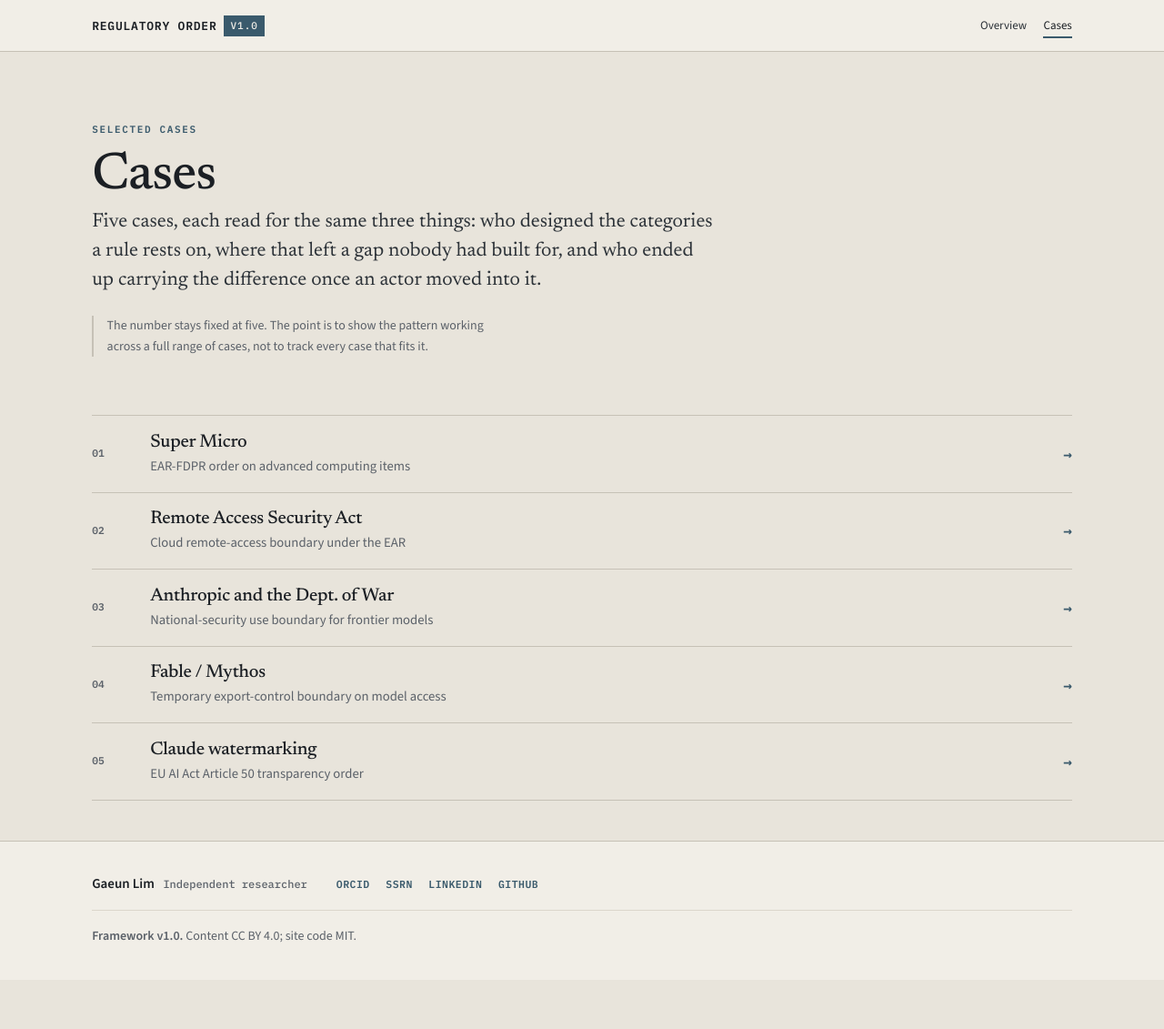
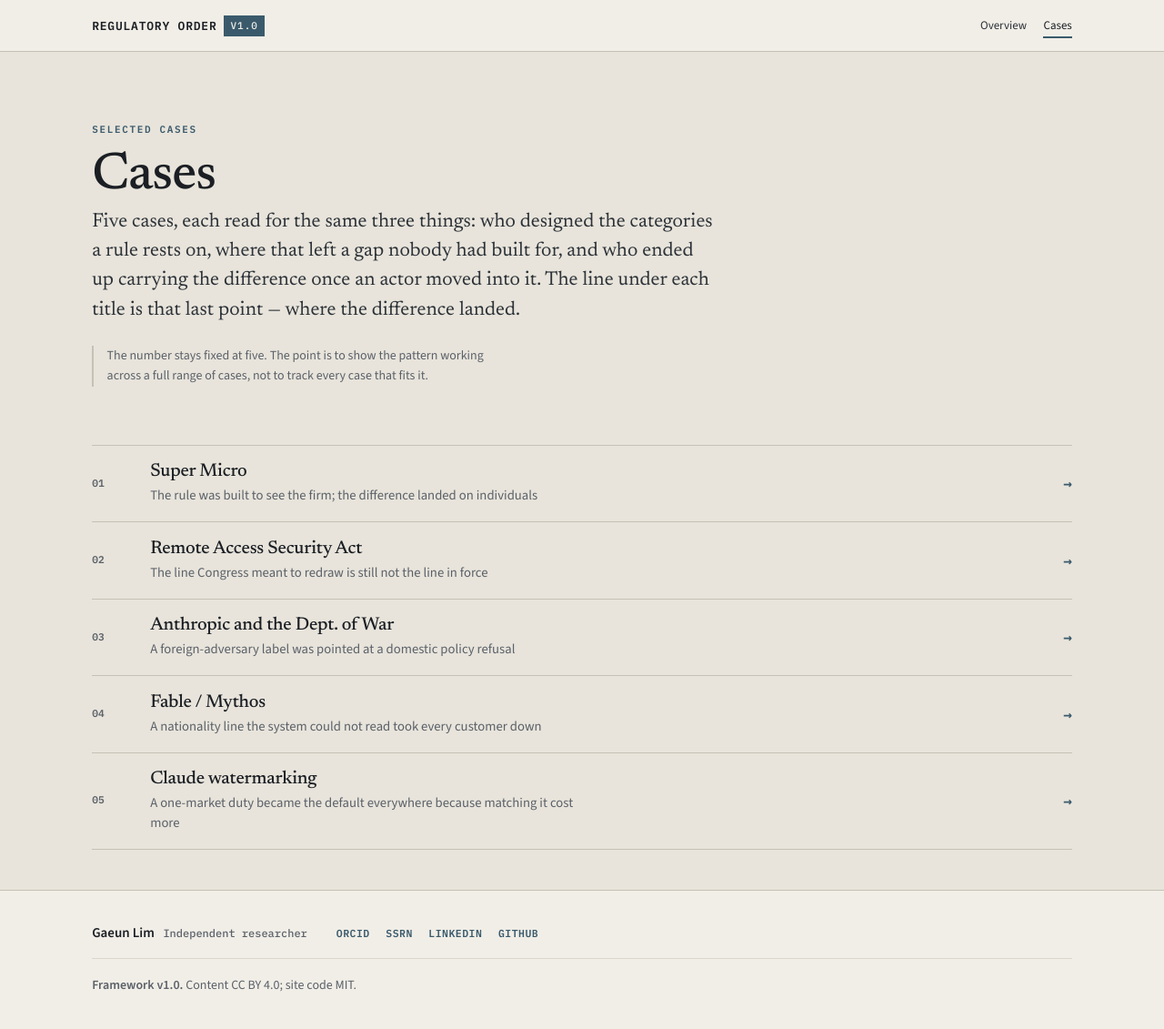
Before and after one commit to GaeunLim01/regulatory-order, a Jekyll site: the page built from cases/index.html, in a window 1280 px wide. Shown: the whole page at 91% size. Built offline with Jekyll 4.4.1, drawn with Linux system fonts in a browser that asks for light colours; before the commit the page ends 1077 px from its top, so only the background shows below that.

Commit message:
Add files via upload

```diff
--- a/cases/index.html
+++ b/cases/index.html
@@ -9,7 +9,7 @@
   <div class="shell">
     <span class="eyebrow eyebrow--accent">Selected cases</span>
     <h1>Cases</h1>
-    <p class="standfirst">Five cases, each read for the same three things: who designed the categories a rule rests on, where that left a gap nobody had built for, and who ended up carrying the difference once an actor moved into it.</p>
+    <p class="standfirst">Five cases, each read for the same three things: who designed the categories a rule rests on, where that left a gap nobody had built for, and who ended up carrying the difference once an actor moved into it. The line under each title is that last point — where the difference landed.</p>
     <p class="note">The number stays fixed at five. The point is to show the pattern working across a full range of cases, not to track every case that fits it.</p>
   </div>
 </section>
@@ -19,27 +19,27 @@
     <div class="case-list">
       <a class="case-row" href="{{ '/cases/supermicro/' | relative_url }}">
         <span class="case-row__id">01</span>
-        <div><h2>Super Micro</h2><p>EAR-FDPR order on advanced computing items</p></div>
+        <div><h2>Super Micro</h2><p>The rule was built to see the firm; the difference landed on individuals</p></div>
         <span class="case-row__arrow">→</span>
       </a>
       <a class="case-row" href="{{ '/cases/remote-access-security-act/' | relative_url }}">
         <span class="case-row__id">02</span>
-        <div><h2>Remote Access Security Act</h2><p>Cloud remote-access boundary under the EAR</p></div>
+        <div><h2>Remote Access Security Act</h2><p>The line Congress meant to redraw is still not the line in force</p></div>
         <span class="case-row__arrow">→</span>
       </a>
       <a class="case-row" href="{{ '/cases/anthropic-dow/' | relative_url }}">
         <span class="case-row__id">03</span>
-        <div><h2>Anthropic and the Dept. of War</h2><p>National-security use boundary for frontier models</p></div>
+        <div><h2>Anthropic and the Dept. of War</h2><p>A foreign-adversary label was pointed at a domestic policy refusal</p></div>
         <span class="case-row__arrow">→</span>
       </a>
       <a class="case-row" href="{{ '/cases/fable-mythos/' | relative_url }}">
         <span class="case-row__id">04</span>
-        <div><h2>Fable / Mythos</h2><p>Temporary export-control boundary on model access</p></div>
+        <div><h2>Fable / Mythos</h2><p>A nationality line the system could not read took every customer down</p></div>
         <span class="case-row__arrow">→</span>
       </a>
       <a class="case-row" href="{{ '/cases/claude-watermarking/' | relative_url }}">
         <span class="case-row__id">05</span>
-        <div><h2>Claude watermarking</h2><p>EU AI Act Article 50 transparency order</p></div>
+        <div><h2>Claude watermarking</h2><p>A one-market duty became the default everywhere because matching it cost more</p></div>
         <span class="case-row__arrow">→</span>
       </a>
     </div>
```
